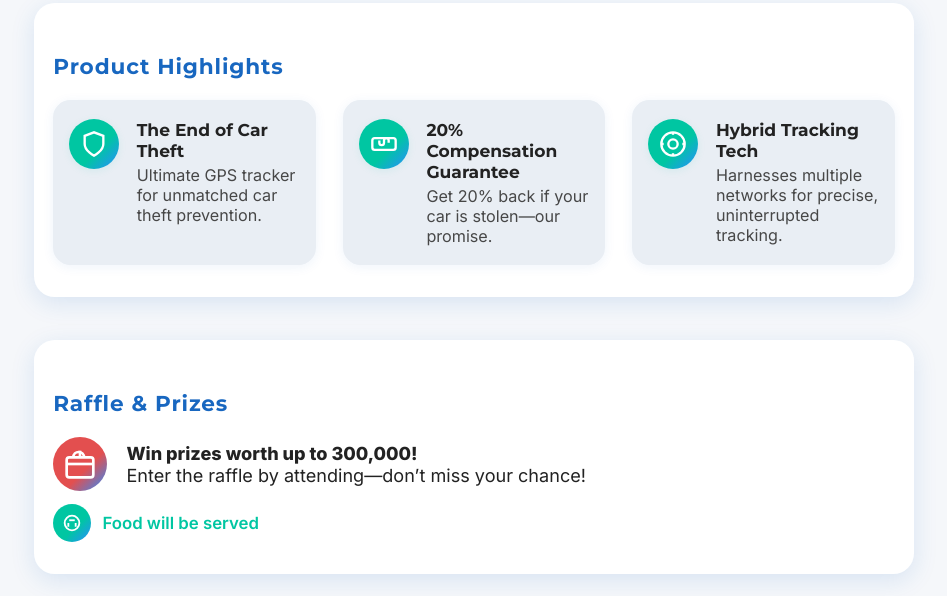
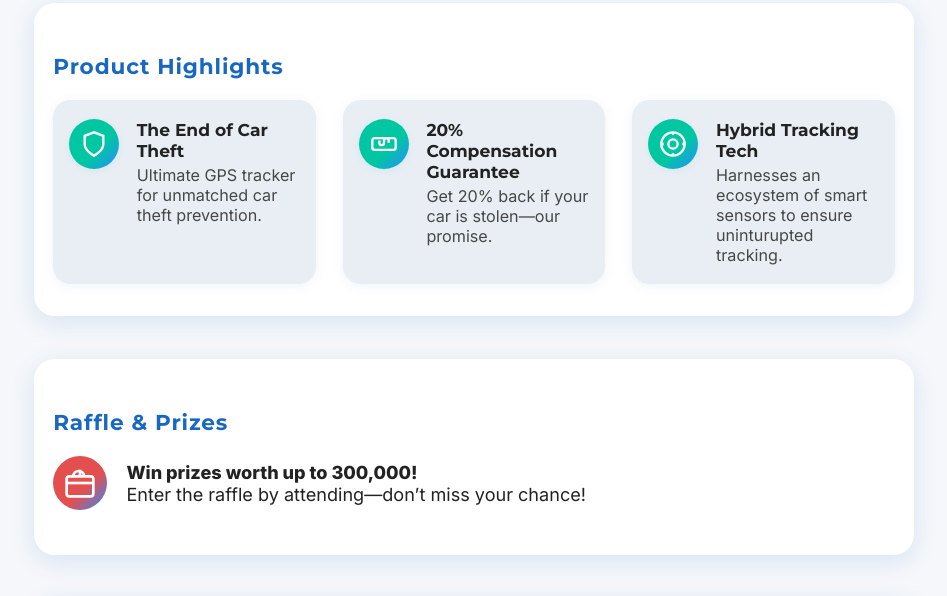
Before and after one commit to Kelvin-dev001/nebsam-launch-landing, a website: page index.html in a window 1280 px wide. Shown: the part 792-1388 px from the top of the page, without its empty margins (166-1113 px from the left). Drawn offline with Linux system fonts and the light colour scheme.

Commit message:
ehancedUIii

```diff
--- a/index.html
+++ b/index.html
@@ -518,7 +518,7 @@
                     </span>
                     <div class="feature-content">
                         <div class="feature-title">Hybrid Tracking Tech</div>
-                        <div class="feature-desc">Harnesses multiple networks for precise, uninterrupted tracking.</div>
+                        <div class="feature-desc">Harnesses an ecosystem of smart sensors to ensure uninturupted tracking.</div>
                     </div>
                 </div>
             </div>
@@ -535,13 +535,6 @@
                     <strong>Win prizes worth up to 300,000!</strong><br>
                     Enter the raffle by attending—don’t miss your chance!
                 </div>
-            </div>
-            <div class="food-info">
-                <span class="food-icon-bg">
-                    <!-- Food SVG -->
-                    <svg class="food-icon" fill="none" stroke="#fff" stroke-width="2" viewBox="0 0 24 24"><circle cx="12" cy="12" r="8"/><path d="M8 16v-4M16 16v-4"/><path d="M9 9h6"/></svg>
-                </span>
-                Food will be served
             </div>
         </section>
 
```
